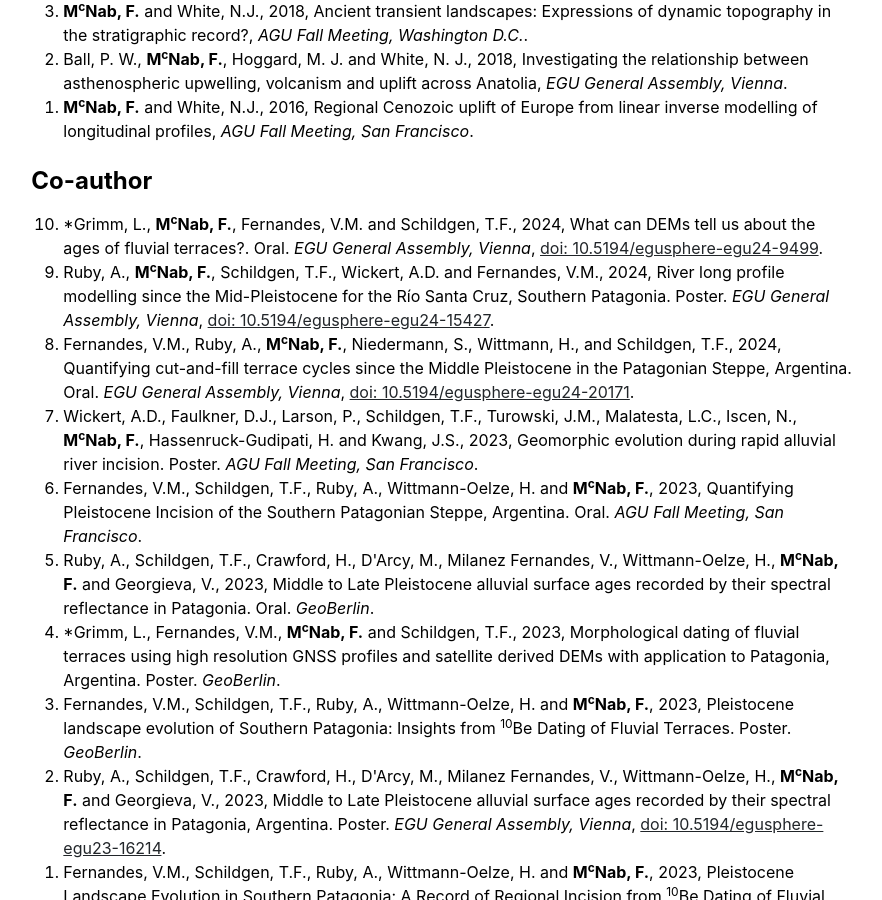
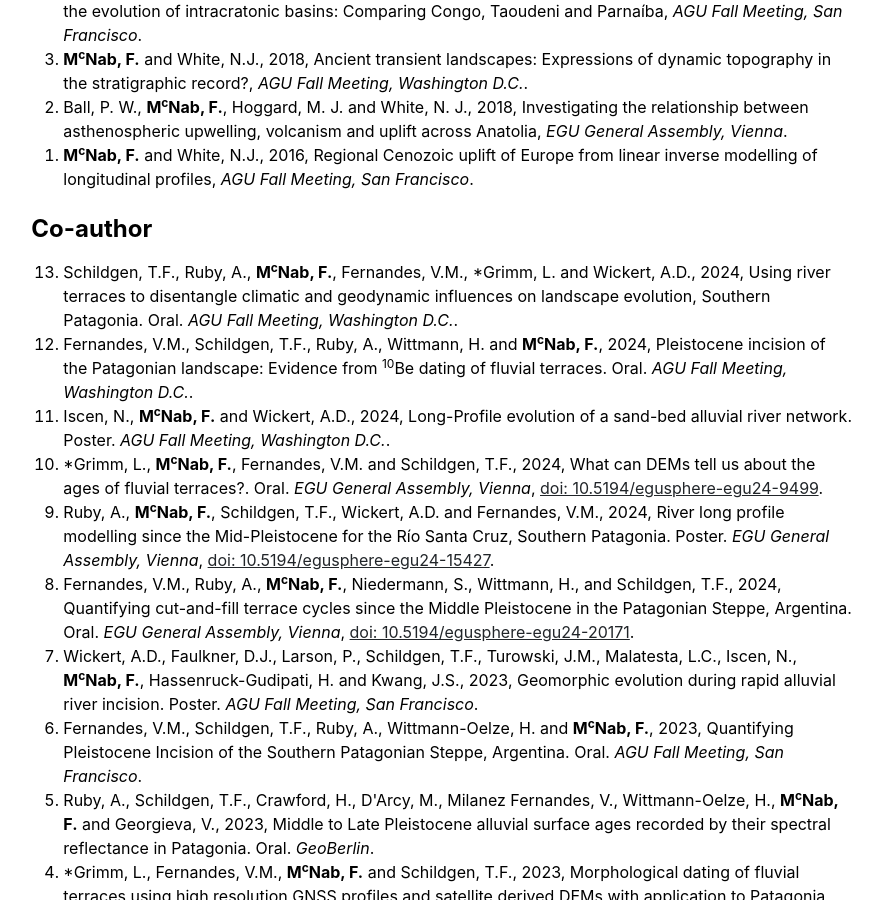
Before and after one commit to fmcnab/fmcnab.github.io, a Jekyll site: the page built from publications.md, in a window 1280 px wide and 900 px high, scrolled down 2248 px. Shown: the whole window, without its empty margins (198-1080 px from the left). Built offline with Jekyll 4.4.1, drawn with Linux system fonts in a browser that asks for light colours; some of the changed text lies outside the part shown.

Commit message:
Update publications list.

```diff
--- a/_data/publications.yml
+++ b/_data/publications.yml
@@ -4,7 +4,8 @@ featured:
 - {name: 'Low shear diffusion central schemes for particle methods. Jonathan Panuelos, James Wadsley, Nicholas Kevlahan', url: 'http://ms.mcmaster.ca/kevla/pdf/articles/jcp_v414.pdf'}
 
 peer_reviewed:
-- {names: 'Turowski, J.M., <b>M<sup>c</sup>Nab, F.</b>, Bufe, A. and Tofelde, S.', year: '2024', title: 'Width evolution of channel belts as a random walk', journal: 'EGUsphere [Preprint]', doi: '10.5194/egusphere-2024-2342', url: 'https://doi.org/10.5194/egusphere-2024-2342'}
+- {names: 'Fernandes, V.M., Ruby, A., <b>M<sup>c</sup>Nab, F.</b>, Wittmann, H., Wickert, A.D. and Schildgen, T.F.', year: '2024', title: 'Mantle-driven, climatically modulated landscape evolution in Southern Patagonia', journal: 'Geology [under review]'}
+- {names: 'Turowski, J.M., <b>M<sup>c</sup>Nab, F.</b>, Bufe, A. and Tofelde, S.', year: '2024', title: 'Width evolution of channel belts as a random walk', journal: 'Earth Surface Dynamics [in press]', doi: '10.5194/egusphere-2024-2342', url: 'https://doi.org/10.5194/egusphere-2024-2342'}
 - {names: 'Gong, L., van der Beek, P., Schildgen, T.F., Sobel, E.R., Racano, S., Mariotti, A., and <b>M<sup>c</sup>Nab, F.</b>', year: '2024', title: 'Drainage rearrangement in an intra-continental mountain belt: A case study from the central South Tian Shan, Kyrgyzstan', journal: 'Earth Surface Dynamics', vol: '12', pages: '973&ndash;994', doi: '10.5194/esurf-12-973-2024', url: 'https://doi.org/10.5194/esurf-12-973-2024'}
 - {names: '<b>M<sup>c</sup>Nab, F.</b>, Schildgen, T.F., Turowski, J.M. and Wickert, A.D.', year: '2023', title: 'Diverse Responses of Alluvial Rivers to Periodic Environmental Change', journal: 'Geophysical Research Letters', vol: '50', num: '10', pages: 'e2023GL103075', doi: '10.1029/2023GL103075', url: 'https://doi.org/10.1029/2023GL103075'}
 - {names: '<b>M<sup>c</sup>Nab, F.</b> and Ball, P. W.', year: '2023', title: 'meltPT: A Python package for basaltic whole-rock thermobarometric analysis with application to Hawai&#x02BB;i', journal: 'Volcanica', vol: '6', num: '1', pages: '63&ndash;76', doi: '10.30909/vol.06.01.6376', url: 'https://doi.org/10.30909/vol.06.01.6376'}
@@ -45,6 +46,9 @@ conference_poster:
 - {names: '<b>M<sup>c</sup>Nab, F.</b> and White, N.J.', year: '2016', title: 'Regional Cenozoic uplift of Europe from linear inverse modelling of longitudinal profiles', meeting: 'AGU Fall Meeting, San Francisco'}
 
 conference_co-author:
+- {names: 'Schildgen, T.F., Ruby, A., <b>M<sup>c</sup>Nab, F.</b>, Fernandes, V.M., &#42;Grimm, L. and Wickert, A.D.', year: '2024', title: 'Using river terraces to disentangle climatic and geodynamic influences on landscape evolution, Southern Patagonia', type: 'Oral', meeting: 'AGU Fall Meeting, Washington D.C.'}
+- {names: 'Fernandes, V.M., Schildgen, T.F., Ruby, A., Wittmann, H. and <b>M<sup>c</sup>Nab, F.</b>', year: '2024', title: 'Pleistocene incision of the Patagonian landscape: Evidence from <sup>10</sup>Be dating of fluvial terraces', type: 'Oral', meeting: 'AGU Fall Meeting, Washington D.C.'}
+- {names: 'Iscen, N., <b>M<sup>c</sup>Nab, F.</b> and Wickert, A.D.', year: '2024', title: 'Long-Profile evolution of a sand-bed alluvial river network', type: 'Poster', meeting: 'AGU Fall Meeting, Washington D.C.'}
 - {names: '&#42;Grimm, L., <b>M<sup>c</sup>Nab, F.</b>, Fernandes, V.M. and Schildgen, T.F.', year: '2024', title: 'What can DEMs tell us about the ages of fluvial terraces&#63;', type: 'Oral', meeting: 'EGU General Assembly, Vienna', doi: '10.5194/egusphere-egu24-9499', url: 'https://doi.org/10.5194/egusphere-egu24-9499'}
 - {names: 'Ruby, A., <b>M<sup>c</sup>Nab, F.</b>, Schildgen, T.F., Wickert, A.D. and Fernandes, V.M.', year: '2024', title: 'River long profile modelling since the Mid-Pleistocene for the R&#237;o Santa Cruz, Southern Patagonia', type: 'Poster', meeting: 'EGU General Assembly, Vienna', doi: '10.5194/egusphere-egu24-15427', url: 'https://doi.org/10.5194/egusphere-egu24-15427'}
 - {names: 'Fernandes, V.M., Ruby, A., <b>M<sup>c</sup>Nab, F.</b>, Niedermann, S., Wittmann, H., and Schildgen, T.F.', year: '2024', title: 'Quantifying cut-and-fill terrace cycles since the Middle Pleistocene in the Patagonian Steppe, Argentina', type: 'Oral', meeting: 'EGU General Assembly, Vienna', doi: '10.5194/egusphere-egu24-20171', url: 'https://doi.org/10.5194/egusphere-egu24-20171'}
```
